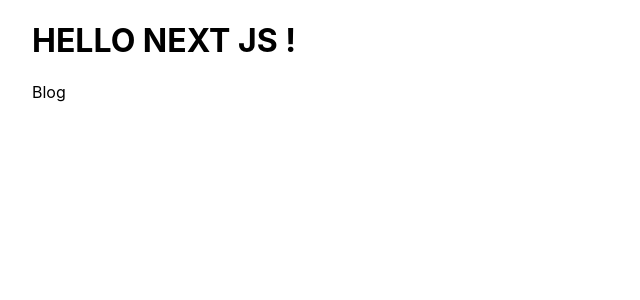
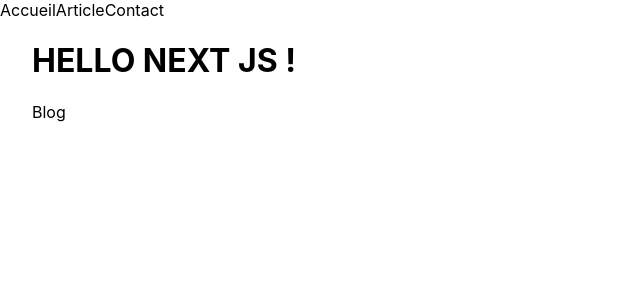
Before and after one commit to Rafikosaure/cours-nextjs, a Next.js app: page / in a window 1280 px wide. Shown: the top 300 px of the page, without its empty margins (0-640 px from the left). Built offline with nearby package versions, Linux system fonts and the light colour scheme.

Commit message:
Création et utilisation de composants dans une application NextJS.

```diff
--- /dev/null
+++ b/components/Navbar/Navbar.js
@@ -0,0 +1,12 @@
+import React from 'react'
+import Link from 'next/link'
+
+export default function Navbar() {
+  return (
+    <div>
+      <Link href={"/"}>Accueil</Link>
+      <Link href={"/blog/article"}>Article</Link>
+      <Link href={"/contact"}>Contact</Link>
+    </div>
+  )
+}
--- a/pages/index.js
+++ b/pages/index.js
@@ -1,11 +1,14 @@
 import styles from '../styles/Home.module.css'
 import Link from 'next/link'
+import Navbar from '../components/Navbar/Navbar'
 
 export default function Home() {
 
   const id = "article"
 
   return (
+    <>
+      <Navbar />
       <div className={styles.container}>
         <h1>HELLO NEXT JS !</h1>
 
@@ -13,5 +16,7 @@
           Blog
         </Link>
       </div>
+    </>
+
   )
 }
```
Lines whose indentation alone changed are shown as unchanged.
